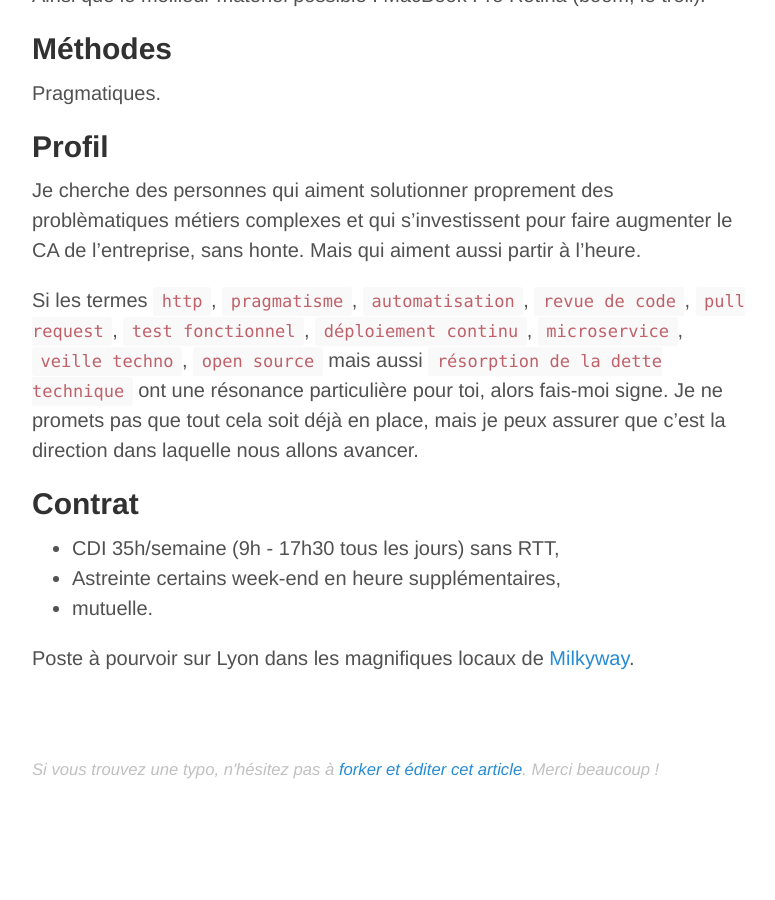
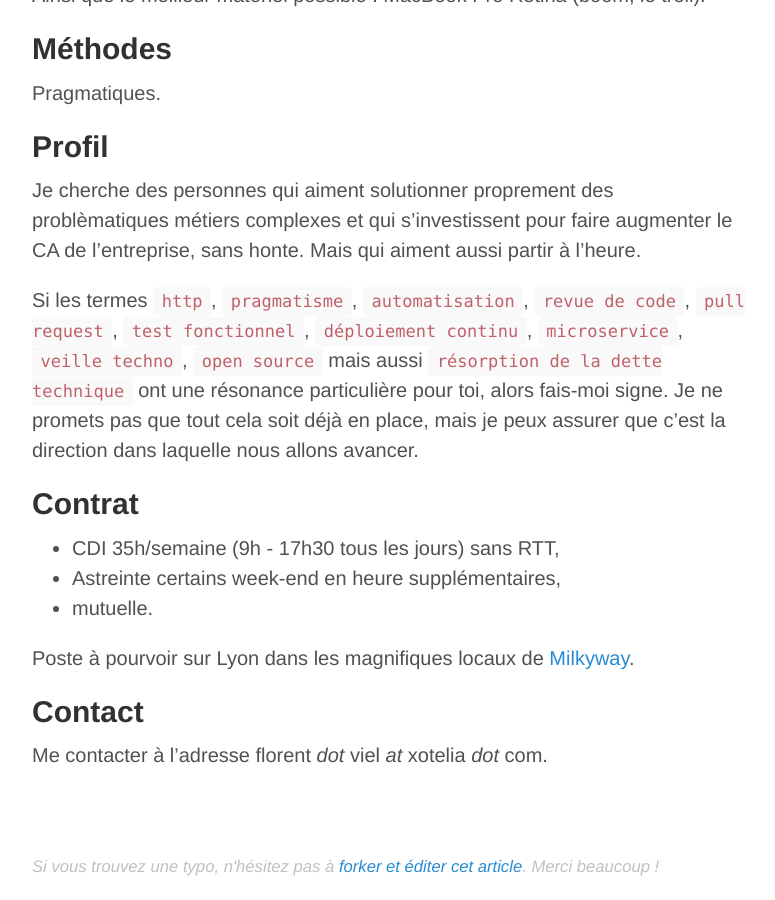
Before and after one commit to KuiKui/xotelia.github.io, a Jekyll site: the page built from _posts/2015-04-28-developpeurs-web-php-mysql.md, in a window 1280 px wide and 900 px high, scrolled down 1128 px. Shown: the whole window, without its empty margins (248-1023 px from the left). Built offline with Jekyll 4.4.1, drawn with Linux system fonts in a browser that asks for light colours; Markdown is read by kramdown in place of the engine named in the settings; before the commit the page ends 1931 px from its top, so only the background shows below that.

Commit message:
add mail

```diff
--- a/_posts/2015-04-28-developpeurs-web-php-mysql.md
+++ b/_posts/2015-04-28-developpeurs-web-php-mysql.md
@@ -45,3 +45,7 @@ Si les termes `http`, `pragmatisme`, `automatisation`, `revue de code`, `pull re
 * mutuelle.
 
 Poste à pourvoir sur Lyon dans les magnifiques locaux de [Milkyway](https://goo.gl/maps/Hcyvl).
+
+## Contact
+
+Me contacter à l'adresse florent _dot_ viel _at_ xotelia _dot_ com.
```
